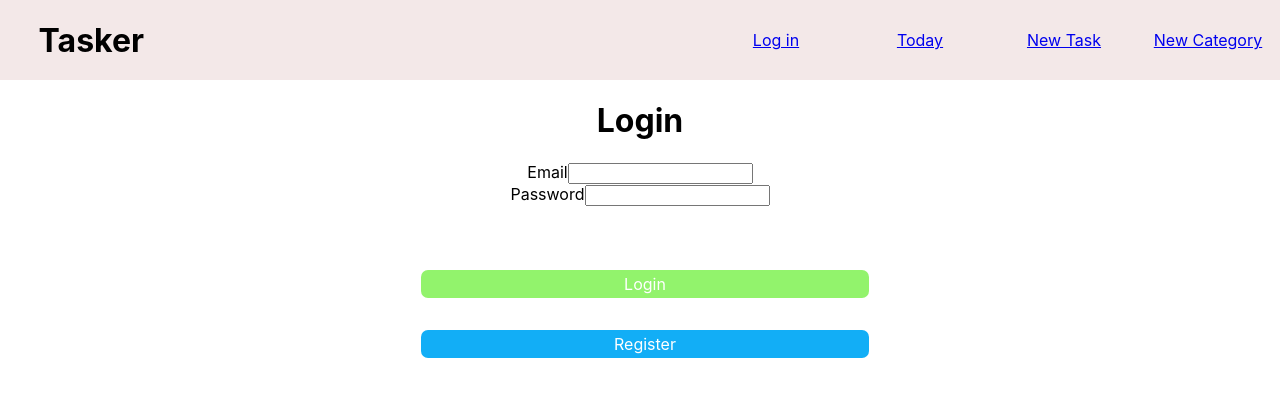
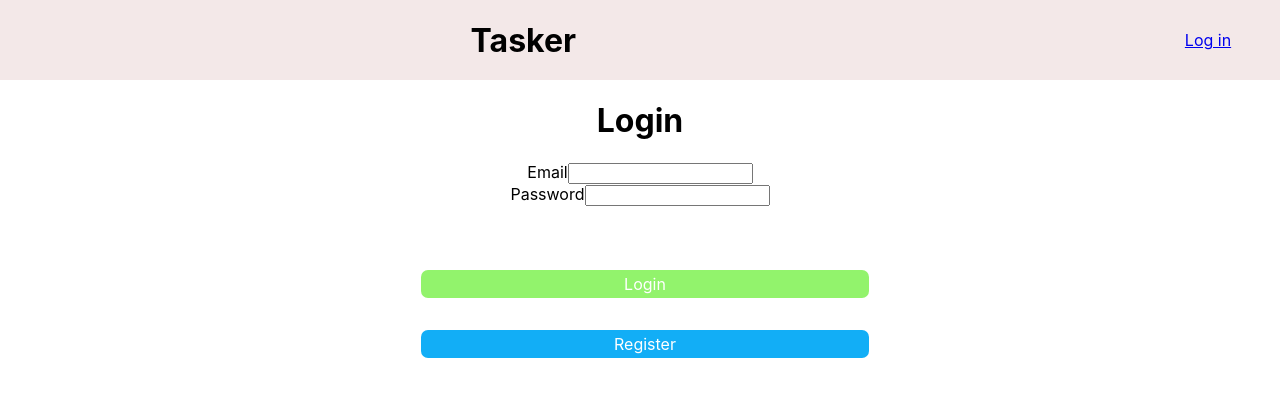
Before and after one commit to Dante-Berishaj/tasker, a React (Create React App) app: page / in a window 1280 px wide. Shown: the top 396 px of the page. Built offline with nearby package versions, Linux system fonts and the light colour scheme.

Commit message:
conditionally rendering navbar content

```diff
--- a/src/components/Nav.js
+++ b/src/components/Nav.js
@@ -3,13 +3,12 @@ import { Link } from 'react-router-dom';
 import classes from './Nav.module.css';
 
 const Nav = () => {
-  return (
-    <div className={classes.nav}>
-        <ul>
+
+    let token = localStorage.getItem('token')
+    console.log(token)
+
+    let content =  <ul>
     <h1>Tasker</h1>
-            <li>
-                <Link to='/'>Log in</Link>
-            </li>
     <li>
         <Link to='/Today'>Today</Link>
     </li>
@@ -19,7 +18,20 @@ const Nav = () => {
     <li>
         <Link to='/newCategory'>New Category</Link>
     </li>
+</ul>;
+
+    if(!token){
+        content = <ul>
+            <h1>Tasker</h1>
+        <li>
+            <Link to='/'>Log in</Link>
+        </li>
         </ul>
+    }
+
+  return (
+    <div className={classes.nav}>
+        {content}
     </div>
   )
 };
--- a/src/screens/Login.js
+++ b/src/screens/Login.js
@@ -28,7 +28,8 @@ const Login = () => {
         localStorage.setItem('data', JSON.stringify(result))
         let token = result.data.token;
         localStorage.setItem('token', token);
-        history.push('/today')
+        history.push('/today');
+        window.location.reload();
     }
 
     return (
--- a/src/screens/NewTask.js
+++ b/src/screens/NewTask.js
@@ -75,4 +75,4 @@ const NewTask = () => {
   )
 }
 
-export default NewTask
+export default NewTask;
```
Lines whose indentation alone changed are shown as unchanged.
